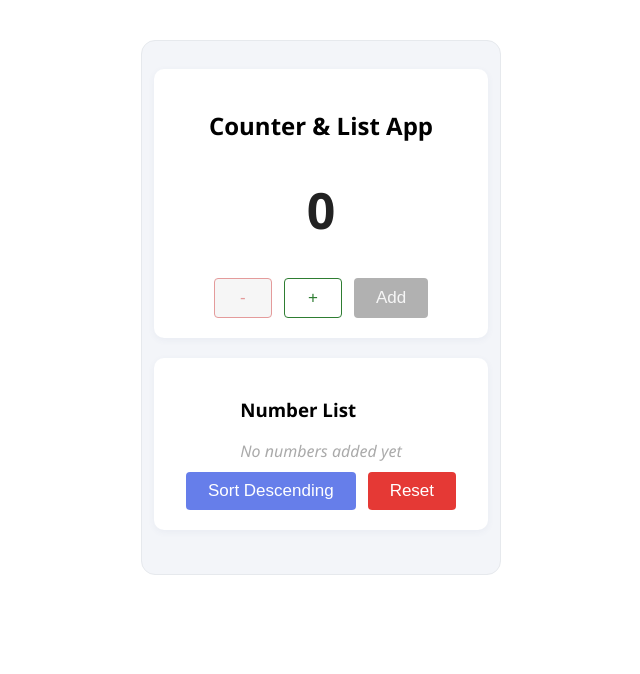
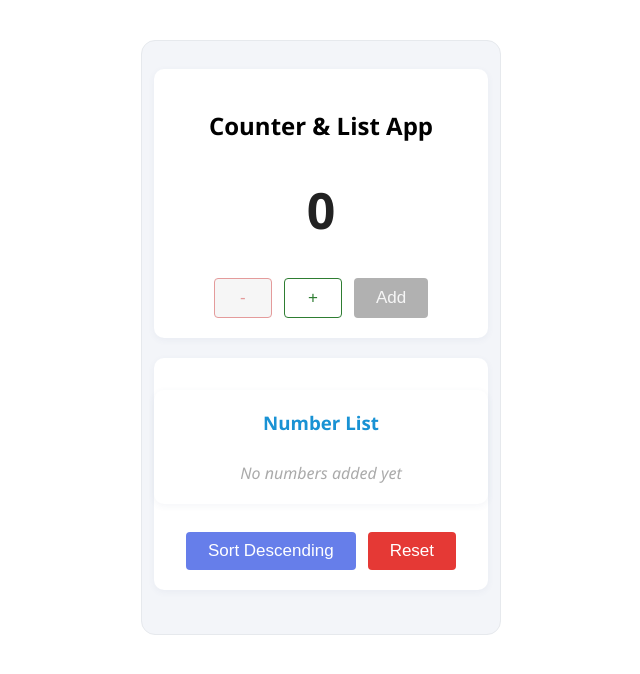
Before and after one commit to shanwaz-hussain/raiqa_health_assignment, a React (Create React App) app: page / in a window 1280 px wide. Shown: the top 674 px of the page, without its empty margins (319-959 px from the left). Built offline with nearby package versions, Linux system fonts and the light colour scheme.

Commit message:
high lighting high and low num
Highest number highlighted with green and lowest number with red

```diff
--- a/src/App.css
+++ b/src/App.css
@@ -155,3 +155,21 @@
   text-align: center;
   width: 100%;
 }
+
+
+.highlight-max {
+  background-color: #e8f5e9;
+  color: #2e7d32;
+  font-weight: bold;
+  border-radius: 4px;
+  padding: 2px 6px;
+}
+
+
+.highlight-min {
+  background-color: #fdeaea;
+  color: #d32f2f;
+  font-weight: bold;
+  border-radius: 4px;
+  padding: 2px 6px;
+}
--- a/src/ListView.js
+++ b/src/ListView.js
@@ -1,20 +1,35 @@
 import React from "react";
 
 export default function ListView({ list }) {
+  if (list.length === 0) {
+    return (
+      <div className="section list-section">
+        <h3 className="list-header">Number List</h3>
+        <p className="empty-msg">No numbers added yet</p>
+      </div>
+    );
+  }
+
+  const maxNum = Math.max(...list);
+  const minNum = Math.min(...list);
+
   return (
-    <div>
-      <h3>Number List</h3>
-      {list.length === 0 ? (
-        <p className="empty-msg">No numbers added yet</p>
-      ) : (
-        <ul className="number-list">
-          {list.map((num, index) => (
-            <li key={index}>
+    <div className="section list-section">
+      <h3 className="list-header">Number List</h3>
+      <ul className="number-list">
+        {list.map((num, idx) => {
+          let className = "";
+          if (num === maxNum) className = "highlight-max";
+          if (num === minNum) className = "highlight-min";
+
+          if (list.length === 1) className = "";
+          return (
+            <li key={idx} className={className}>
               {num}
             </li>
-          ))}
-        </ul>
-      )}
+          );
+        })}
+      </ul>
     </div>
   );
 }
```
